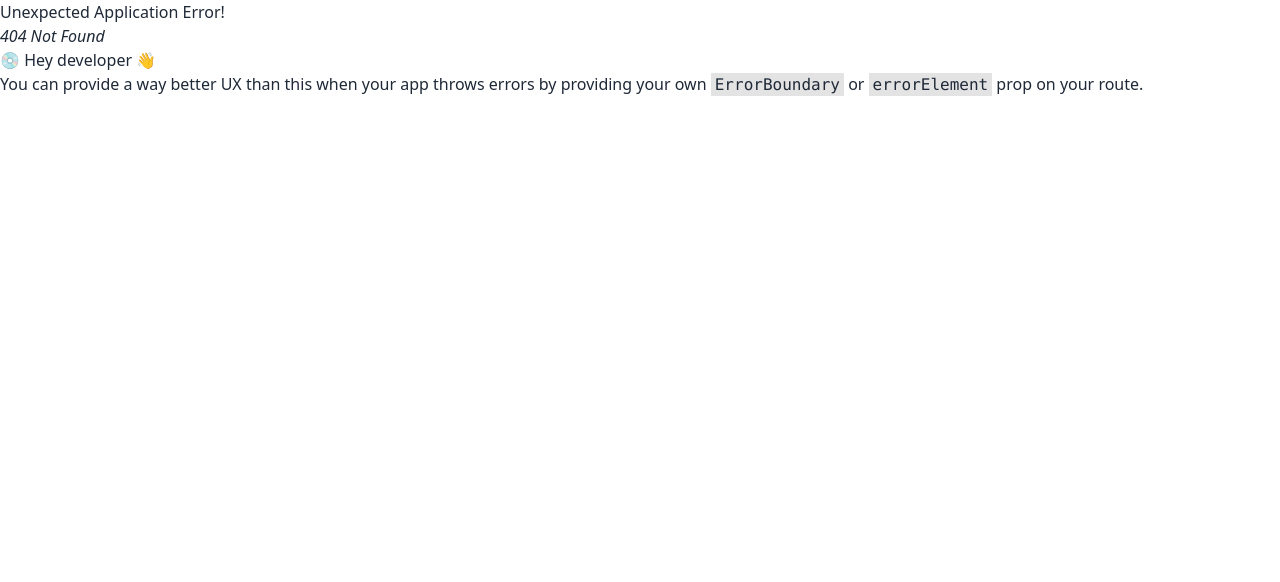
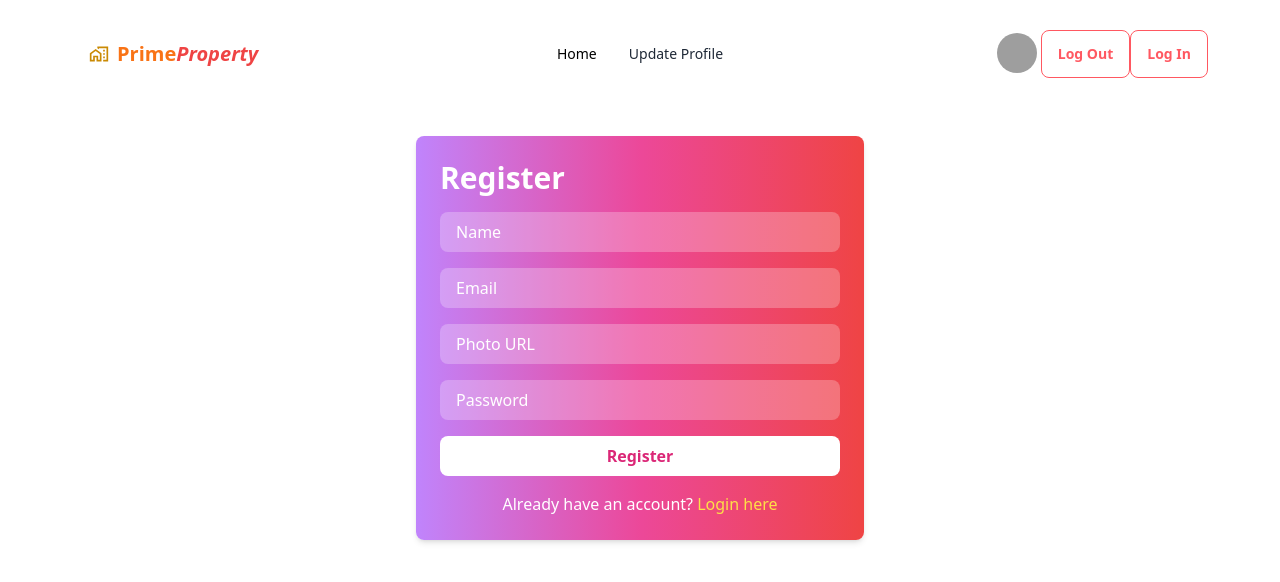
Before and after one commit to ProgSomel/prime-property, a React (Vite) app: page /register in a window 1280 px wide. Before the commit this address had no page. Shown: the top 582 px of the page. Built offline with nearby package versions, Linux system fonts and the light colour scheme; grey boxes are pictures that could not be loaded.

Commit message:
Login and Registration page design done

```diff
--- /dev/null
+++ b/src/Pages/Login/Login.jsx
@@ -0,0 +1,38 @@
+import { Link } from "react-router-dom";
+
+/* eslint-disable react/no-unescaped-entities */
+const Login = () => {
+  return (
+    <div className="px-2 md:px-4 lg:px-8 ">
+        <div className="max-w-lg mx-auto mt-12 px-2  p-6 bg-gradient-to-r from-purple-400 via-pink-500 to-red-500 rounded-lg shadow-md ">
+    <h2 className="text-3xl font-semibold text-white mb-4">Login</h2>
+    <form>
+      <div className="mb-4">
+        <input
+          type="email"
+          id="email"
+          className="w-full px-4 py-2 bg-white bg-opacity-25 rounded-lg placeholder-white focus:outline-none focus:bg-opacity-50 focus:ring-2 focus:ring-white"
+          placeholder="Email"
+        />
+      </div>
+      <div className="mb-4">
+        <input
+          type="password"
+          id="password"
+          className="w-full px-4 py-2 bg-white bg-opacity-25 rounded-lg placeholder-white focus:outline-none focus:bg-opacity-50 focus:ring-2 focus:ring-white"
+          placeholder="Password"
+        />
+      </div>
+      <button type="submit" className="w-full bg-white text-pink-600 font-semibold px-4 py-2 rounded-lg hover:bg-opacity-75 transition duration-300 mb-4">Login</button>
+      <div className="flex justify-between">
+        <button className="w-1/2 bg-red-400 text-white font-semibold px-4 py-2 rounded-lg hover:bg-orange-700 transition duration-300 mr-2">Google</button>
+        <button className="w-1/2 bg-gray-700 text-white font-semibold px-4 py-2 rounded-lg hover:bg-gray-400 transition duration-300 ml-2">GitHub</button>
+      </div>
+    </form>
+    <p className="text-center text-white mt-4">Don't have an account? <Link to="/register" className="text-yellow-300">Register here</Link></p>
+  </div>
+    </div>
+  );
+};
+
+export default Login;
--- a/src/Pages/Navbar/Navbar.jsx
+++ b/src/Pages/Navbar/Navbar.jsx
@@ -81,10 +81,10 @@ const Navbar = () => {
                   />
                 </div>
               </div>
-
             </div>
           </div>
           <Link className="btn btn-outline btn-error">Log Out</Link>
+          <Link to="/login" className="btn btn-outline btn-error">Log In</Link>
         </div>
       </div>
     </div>
--- /dev/null
+++ b/src/Pages/Registration/Registration.jsx
@@ -0,0 +1,54 @@
+import { Link } from "react-router-dom";
+
+const Registration = () => {
+  return (
+    <div className="px-2 md:px-4 lg:px-8 mt-12">
+      <div className="max-w-md mx-auto mt-8 p-6 bg-gradient-to-r from-purple-400 via-pink-500 to-red-500 rounded-lg shadow-md">
+        <h2 className="text-3xl font-semibold text-white mb-4">Register</h2>
+        <form>
+          <div className="mb-4">
+            <input
+              type="text"
+              className="w-full px-4 py-2 bg-white bg-opacity-25 rounded-lg placeholder-white focus:outline-none focus:bg-opacity-50 focus:ring-2 focus:ring-white"
+              placeholder="Name"
+            />
+          </div>
+          <div className="mb-4">
+            <input
+              type="email"
+              className="w-full px-4 py-2 bg-white bg-opacity-25 rounded-lg placeholder-white focus:outline-none focus:bg-opacity-50 focus:ring-2 focus:ring-white"
+              placeholder="Email"
+            />
+          </div>
+          <div className="mb-4">
+            <input
+              type="text"
+              className="w-full px-4 py-2 bg-white bg-opacity-25 rounded-lg placeholder-white focus:outline-none focus:bg-opacity-50 focus:ring-2 focus:ring-white"
+              placeholder="Photo URL"
+            />
+          </div>
+          <div className="mb-4">
+            <input
+              type="password"
+              className="w-full px-4 py-2 bg-white bg-opacity-25 rounded-lg placeholder-white focus:outline-none focus:bg-opacity-50 focus:ring-2 focus:ring-white"
+              placeholder="Password"
+            />
+          </div>
+          <button className="w-full bg-white text-pink-600 font-semibold px-4 py-2 rounded-lg hover:bg-opacity-75 transition duration-300">
+            Register
+          </button>
+        </form>
+        <p className="text-center text-white mt-4">
+          Already have an account?{" "}
+          <Link to="/login" className="text-yellow-300">
+            Login here
+          </Link>
+        </p>
+      </div>
+    </div>
+  );
+};
+
+Registration.propTypes = {};
+
+export default Registration;
```
Also changed, not shown: src/routes/Routes.jsx (+10 -0 lines). Lines whose indentation alone changed are shown as unchanged.
